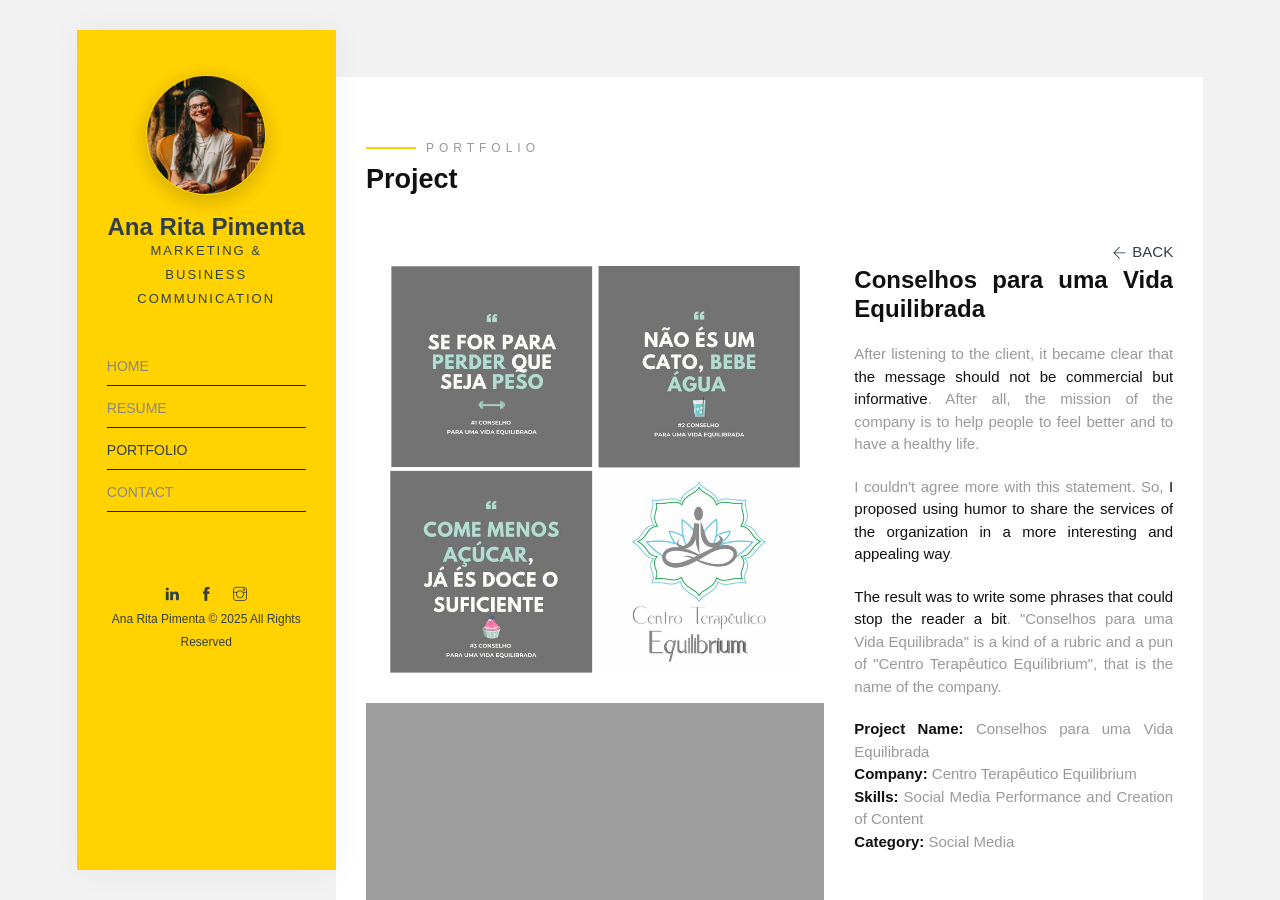
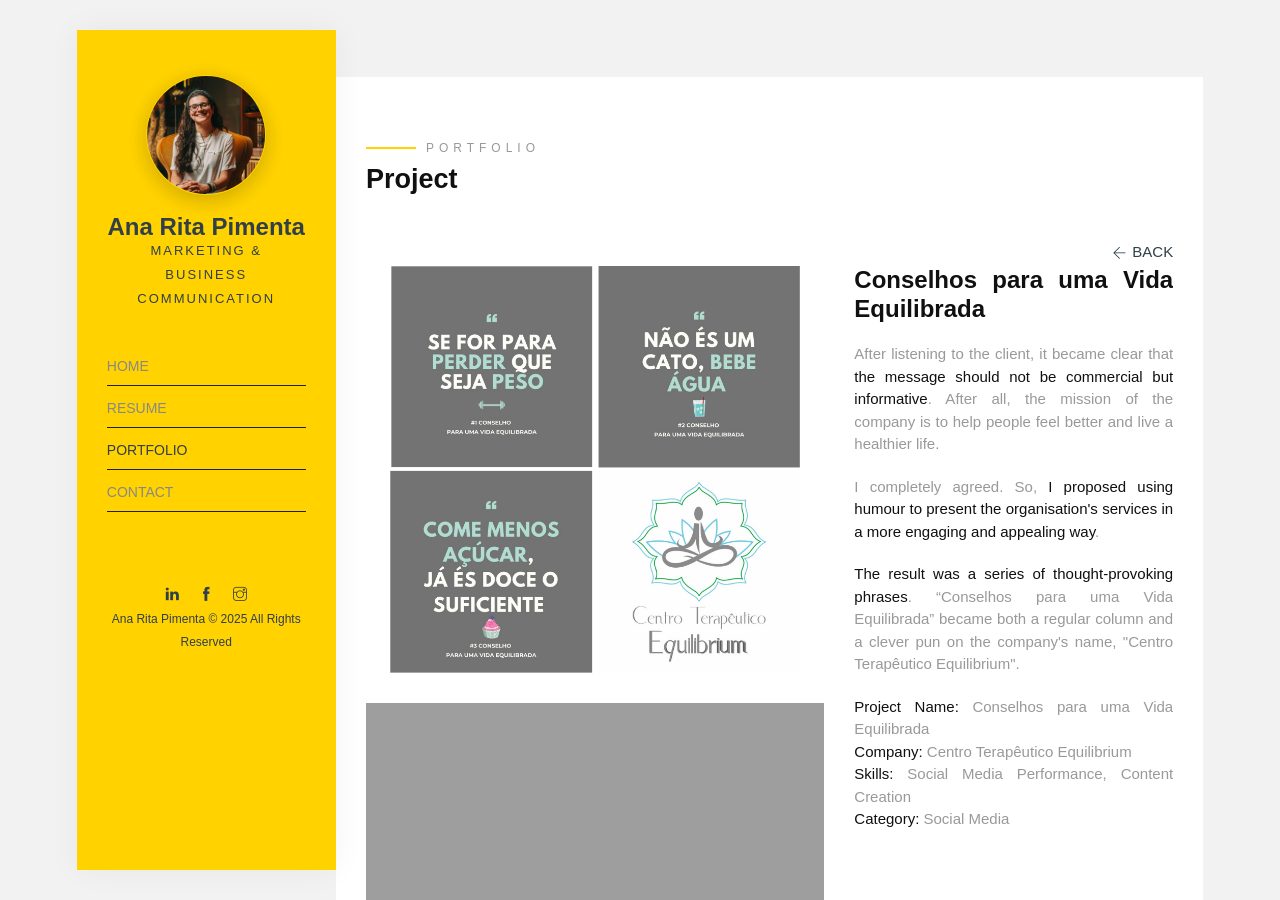
Before and after one commit to anaritapimenta/anaritapimenta.github.io, a Jekyll site: the page built from portfolio/conselhos-para-uma-vida-equilibrada/index.html, in a window 1280 px wide and 900 px high. Built offline with Jekyll 4.4.1, drawn with Linux system fonts in a browser that asks for light colours; some web fonts are replaced.

Commit message:
Update index.html

```diff
--- a/portfolio/conselhos-para-uma-vida-equilibrada/index.html
+++ b/portfolio/conselhos-para-uma-vida-equilibrada/index.html
@@ -12,11 +12,11 @@
           Project
         </h2>
         <a
-          href="{{
-            'portfolio/' | prepend: site.baseurl | prepend: site.url
-          }}"
-          style="float: right; display: flex; margin-top: 10px"
-          ><i class="ti-arrow-left font-14px gray-icon"></i>
+          href="{{ 'portfolio/' | prepend: site.baseurl | prepend: site.url }}"
+          aria-label="Back to Portfolio"
+          style="float: right; display: flex; margin-top: 10px;"
+        >
+          <i class="ti-arrow-left font-14px gray-icon" aria-hidden="true"></i>
           <p
             style="
               margin-bottom: 0;
@@ -30,66 +30,49 @@
         </a>
       </div>
     </div>
+
     <div class="row">
-      <div
-        class="col-md-7 image-content animate-box fadeInLeft animated"
-        data-animate-effect="fadeInLeft"
-      >
+      <!-- Image Section -->
+      <div class="col-md-7 image-content animate-box" data-animate-effect="fadeInLeft">
         <img
           class="img-fluid mb-30"
-          src="{{
-            'assets/img/portfolio/project-6/1.png'
-              | prepend: site.baseurl
-              | prepend: site.url
-          }}"
-          alt=""
+          src="{{ 'assets/img/portfolio/project-6/1.png' | prepend: site.baseurl | prepend: site.url }}"
+          alt="Illustrative content for Conselhos para uma Vida Equilibrada campaign"
+          loading="lazy"
         />
         <img
           class="img-fluid mb-30"
-          src="{{
-            'assets/img/portfolio/project-6/2.png'
-              | prepend: site.baseurl
-              | prepend: site.url
-          }}"
-          alt=""
+          src="{{ 'assets/img/portfolio/project-6/2.png' | prepend: site.baseurl | prepend: site.url }}"
+          alt="Creative assets developed for Centro Terapêutico Equilibrium"
+          loading="lazy"
         />
       </div>
-      <div
-        class="col-md-5 sticky-parent animate-box fadeInLeft animated"
-        data-animate-effect="fadeInLeft"
-      >
+
+      <!-- Text Section -->
+      <div class="col-md-5 sticky-parent animate-box" data-animate-effect="fadeInLeft">
         <div id="sticky_item">
           <div class="project-desc">
             <h2>Conselhos para uma Vida Equilibrada</h2>
+
             <p>
               After listening to the client, it became clear that
-              <strong
-                >the message should not be commercial but informative</strong
-              >. After all, the mission of the company is to help people to feel
-              better and to have a healthy life.
+              <strong>the message should not be commercial but informative</strong>. After all, the mission of the company is to help people feel better and live a healthier life.
             </p>
+
             <p>
-              I couldn't agree more with this statement. So,
-              <strong
-                >I proposed using humor to share the services of the
-                organization in a more interesting and appealing way</strong
-              >.
+              I completely agreed. So,
+              <strong>I proposed using humour to present the organisation's services in a more engaging and appealing way</strong>.
             </p>
+
             <p>
-              <strong
-                >The result was to write some phrases that could stop the reader
-                a bit</strong
-              >. "Conselhos para uma Vida Equilibrada" is a kind of a rubric and
-              a pun of "Centro Terapêutico Equilibrium", that is the name of the
-              company.
+              <strong>The result was a series of thought-provoking phrases</strong>. “Conselhos para uma Vida Equilibrada” became both a regular column and a clever pun on the company's name, "Centro Terapêutico Equilibrium".
             </p>
+
             <p>
-              <b>Project Name:</b> Conselhos para uma Vida Equilibrada<br /><b
-                >Company:</b
-              >
-              Centro Terapêutico Equilibrium<br /><b>Skills:</b> Social Media
-              Performance and Creation of Content<br /><b>Category:</b>
-              Social Media
+              <strong>Project Name:</strong> Conselhos para uma Vida Equilibrada<br />
+              <strong>Company:</strong> Centro Terapêutico Equilibrium<br />
+              <strong>Skills:</strong> Social Media Performance, Content Creation<br />
+              <strong>Category:</strong> Social Media
             </p>
           </div>
         </div>
```
